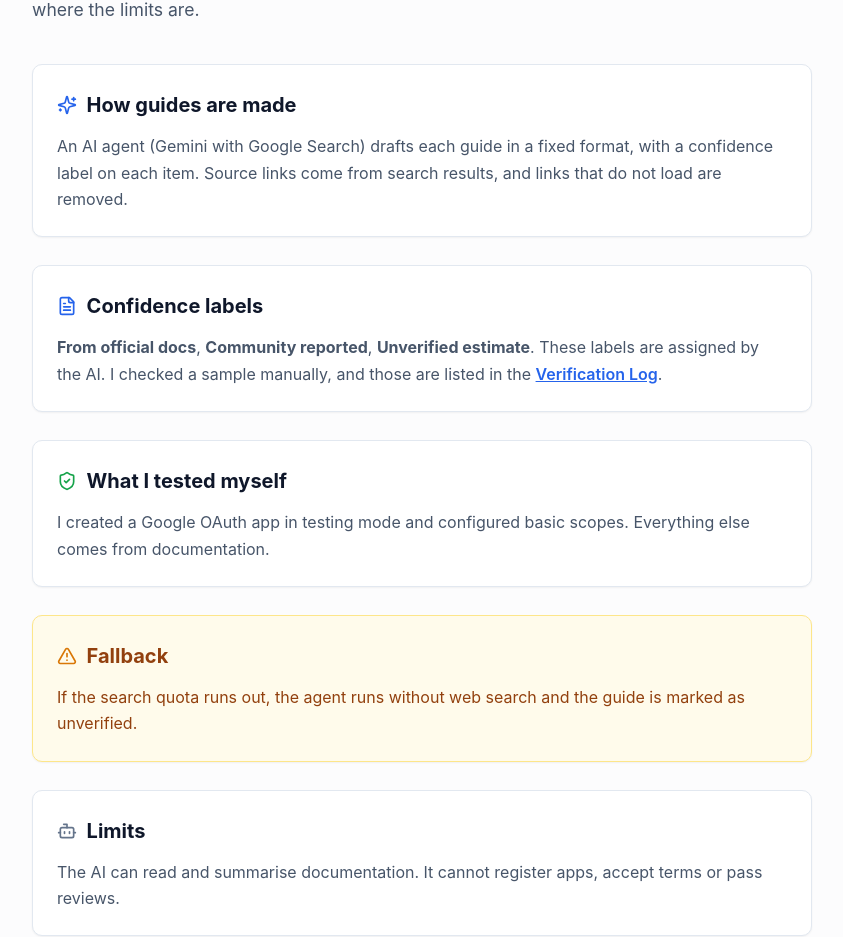
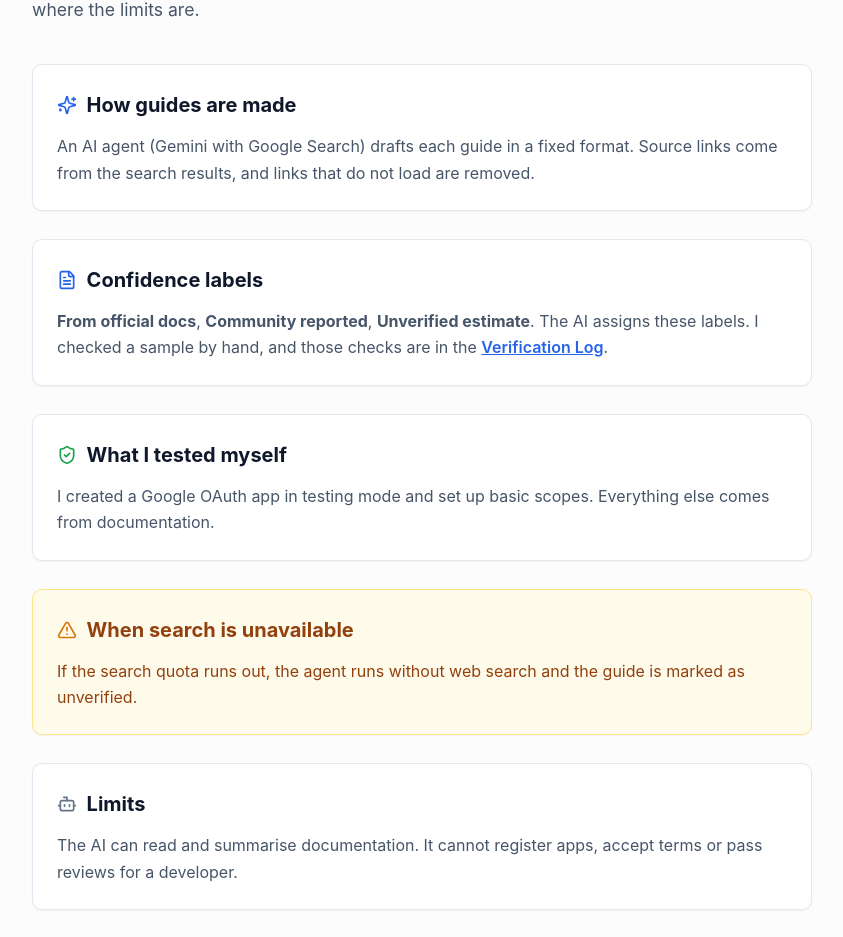
Before and after one commit to shivvering/Composio-Project, a Next.js app: page /how-it-works in a window 1280 px wide. Shown: the part 259-1196 px from the top of the page, without its empty margins (108-951 px from the left). Built offline with nearby package versions, Linux system fonts and the light colour scheme.

Commit message:
Rewrite How it works page with exact truthful text, remove claims about production testing, and update section title to 'When search is unavailable'

```diff
--- a/src/app/how-it-works/page.tsx
+++ b/src/app/how-it-works/page.tsx
@@ -14,7 +14,7 @@ import type { Metadata } from 'next';
 export const metadata: Metadata = {
   title: 'How it works | OAuth Path',
   description:
-    'Honest, transparent methodology behind how OAuth Path guides are drafted, labeled, and checked.',
+    'An honest explanation of how OAuth Path guides are drafted, labeled, checked, and limited.',
 };
 
 export default function HowItWorksPage() {
@@ -81,7 +81,7 @@ export default function HowItWorksPage() {
             </h2>
           </div>
           <p style={{ fontSize: '1rem', lineHeight: 1.65, color: 'var(--text-secondary)', margin: 0 }}>
-            An AI agent (Gemini with Google Search) drafts each guide in a fixed format, with a confidence label on each item. Source links come from search results, and links that do not load are removed.
+            An AI agent (Gemini with Google Search) drafts each guide in a fixed format. Source links come from the search results, and links that do not load are removed.
           </p>
         </section>
 
@@ -103,7 +103,7 @@ export default function HowItWorksPage() {
             </h2>
           </div>
           <p style={{ fontSize: '1rem', lineHeight: 1.65, color: 'var(--text-secondary)', margin: 0 }}>
-            <strong>From official docs</strong>, <strong>Community reported</strong>, <strong>Unverified estimate</strong>. These labels are assigned by the AI. I checked a sample manually, and those are listed in the{' '}
+            <strong>From official docs</strong>, <strong>Community reported</strong>, <strong>Unverified estimate</strong>. The AI assigns these labels. I checked a sample by hand, and those checks are in the{' '}
             <Link
               href="/verification-log"
               style={{ color: 'var(--primary)', fontWeight: 600, textDecoration: 'underline' }}
@@ -132,11 +132,11 @@ export default function HowItWorksPage() {
             </h2>
           </div>
           <p style={{ fontSize: '1rem', lineHeight: 1.65, color: 'var(--text-secondary)', margin: 0 }}>
-            I created a Google OAuth app in testing mode and configured basic scopes. Everything else comes from documentation.
+            I created a Google OAuth app in testing mode and set up basic scopes. Everything else comes from documentation.
           </p>
         </section>
 
-        {/* Section 4: Fallback */}
+        {/* Section 4: When search is unavailable */}
         <section
           style={{
             marginBottom: '1.75rem',
@@ -150,7 +150,7 @@ export default function HowItWorksPage() {
           <div style={{ display: 'flex', alignItems: 'center', gap: '0.6rem', marginBottom: '0.75rem' }}>
             <AlertTriangle size={20} color="#d97706" />
             <h2 style={{ fontSize: '1.25rem', fontWeight: 700, margin: 0, color: '#92400e' }}>
-              Fallback
+              When search is unavailable
             </h2>
           </div>
           <p style={{ fontSize: '1rem', lineHeight: 1.65, color: '#92400e', margin: 0 }}>
@@ -176,7 +176,7 @@ export default function HowItWorksPage() {
             </h2>
           </div>
           <p style={{ fontSize: '1rem', lineHeight: 1.65, color: 'var(--text-secondary)', margin: 0 }}>
-            The AI can read and summarise documentation. It cannot register apps, accept terms or pass reviews.
+            The AI can read and summarise documentation. It cannot register apps, accept terms or pass reviews for a developer.
           </p>
         </section>
 
--- a/src/app/verification-log/page.tsx
+++ b/src/app/verification-log/page.tsx
@@ -10,7 +10,7 @@ export const dynamic = 'force-dynamic';
 export const metadata: Metadata = {
   title: 'Verification Log | OAuth Path',
   description:
-    'Full verification log tracking claims tested in production, corrected statements, and official documentation sources.',
+    'Full verification log tracking sample checks against official developer documentation and testing.',
 };
 
 export default function VerificationLogPage() {
@@ -75,9 +75,7 @@ export default function VerificationLogPage() {
             color: 'var(--text-secondary)',
           }}
         >
-          Every key claim across our guides is continuously cross-examined against real production
-          behavior and official developer documentation. This log tracks our test findings,
-          remedied assumptions, and items currently undergoing confirmation.
+          Sample claims across our guides checked against developer documentation and testing. This log tracks our test findings, remedied assumptions, and items currently undergoing confirmation.
         </p>
       </div>
 
```
